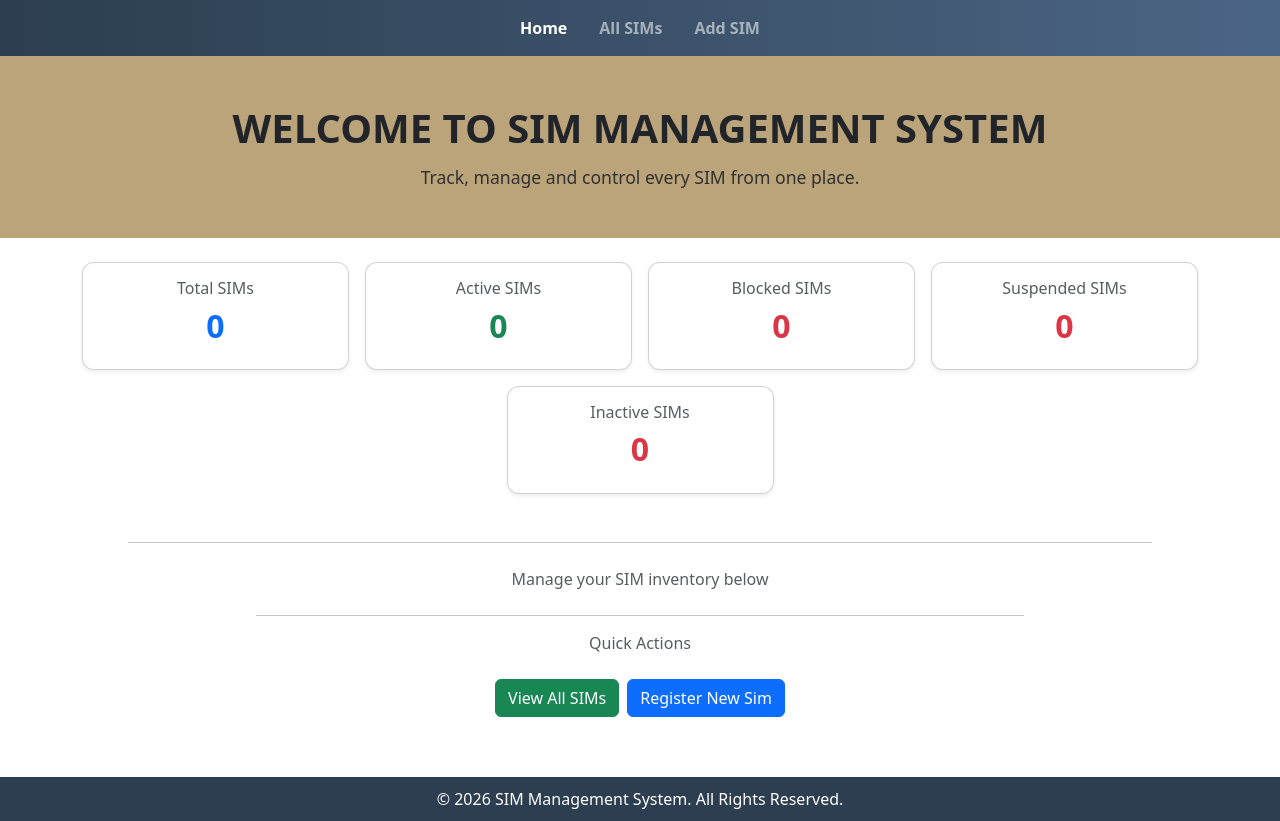
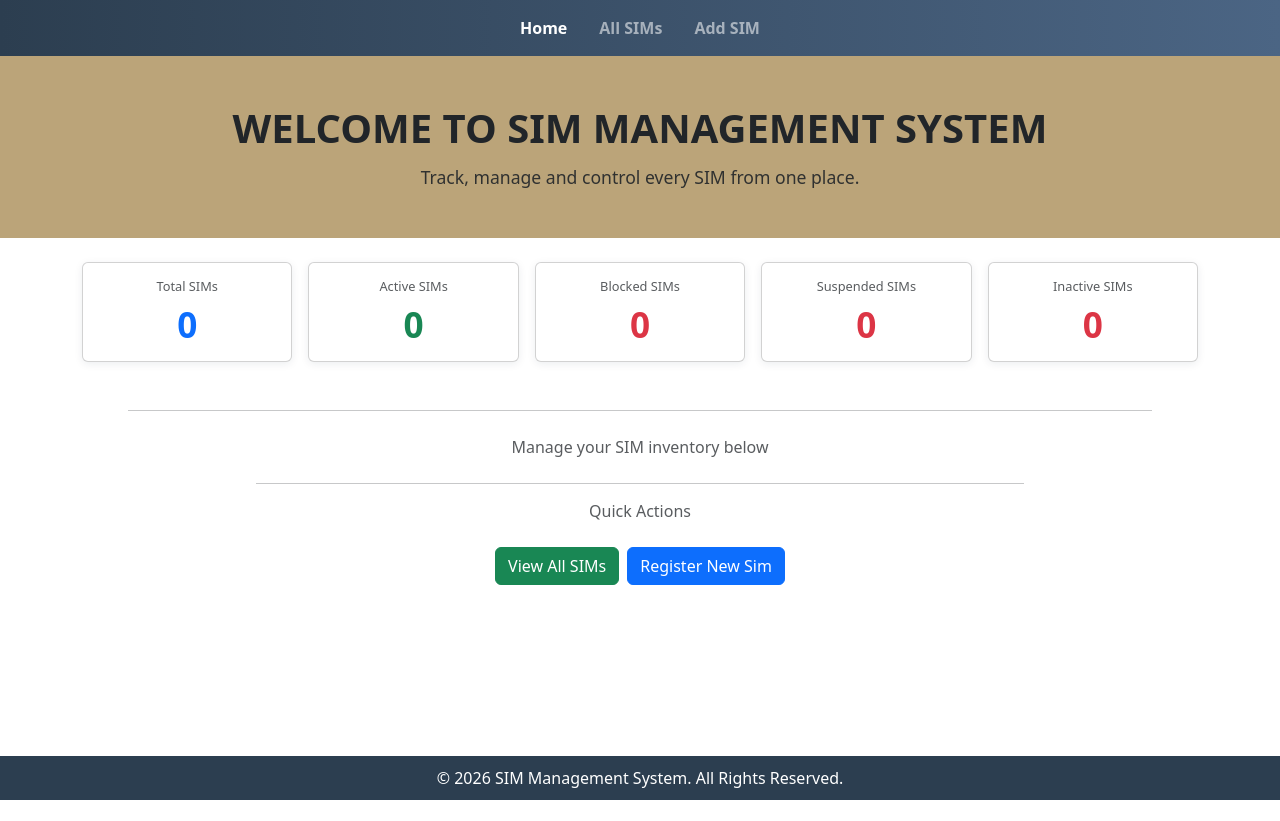
Before and after one commit to Surender-Rathore/sim-management-system-frontend, a React (Vite) app: page / in a window 1280 px wide. After the commit the page ends 800 px from the top, so only its background shows below. Built offline with nearby package versions, Linux system fonts and the light colour scheme; no server answers.

Commit message:
Style stats cards with equal size and cleaner title text

```diff
--- a/src/pages/Home.jsx
+++ b/src/pages/Home.jsx
@@ -35,11 +35,10 @@ const Home = () => {
         </Jumbotron>
 
         <div className="container">
-          <Row className="text-center g-3 justify-content-center mb-5">
-            <Col md={3} sm={6}>
+          <Row className="text-center g-3 justify-content-center mb-5 row-cols-1 row-cols-sm-2 row-cols-md-3 row-cols-lg-5">
+            <Col lg md={4} sm={6} className="d-flex">
               <Card
-                className="shadow-sm border-1"
-                style={{ borderRadius: "12px" }}
+                className="home-stat-card"
               >
                 <CardBody>
                   <h6 className="text-muted mb-2">Total SIMs</h6>
@@ -48,10 +47,9 @@ const Home = () => {
               </Card>
             </Col>
 
-            <Col md={3} sm={6}>
+            <Col lg md={4} sm={6} className="d-flex">
               <Card
-                className="shadow-sm border-1"
-                style={{ borderRadius: "12px" }}
+                className="home-stat-card"
               >
                 <CardBody>
                   <h6 className="text-muted mb-2">Active SIMs</h6>
@@ -60,10 +58,9 @@ const Home = () => {
               </Card>
             </Col>
 
-            <Col md={3} sm={6}>
+            <Col lg md={4} sm={6} className="d-flex">
               <Card
-                className="shadow-sm border-1"
-                style={{ borderRadius: "12px" }}
+                className="home-stat-card"
               >
                 <CardBody>
                   <h6 className="text-muted mb-2">Blocked SIMs</h6>
@@ -71,10 +68,9 @@ const Home = () => {
                 </CardBody>
               </Card>
             </Col>
-            <Col md={3} sm={6}>
+            <Col lg md={4} sm={6} className="d-flex">
               <Card
-                className="shadow-sm border-1"
-                style={{ borderRadius: "12px" }}
+                className="home-stat-card"
               >
                 <CardBody>
                   <h6 className="text-muted mb-2">Suspended SIMs</h6>
@@ -82,10 +78,9 @@ const Home = () => {
                 </CardBody>
               </Card>
             </Col>
-            <Col md={3} sm={6}>
+            <Col lg md={4} sm={6} className="d-flex">
               <Card
-                className="shadow-sm border-1"
-                style={{ borderRadius: "12px" }}
+                className="home-stat-card"
               >
                 <CardBody>
                   <h6 className="text-muted mb-2">Inactive SIMs</h6>
--- a/src/styles/home.css
+++ b/src/styles/home.css
@@ -4,3 +4,28 @@
         margin: 12px 0 0;
         opacity: 0.9;
 }
+
+.home-stat-card {
+        border: 1px solid #e3e8ef;
+        border-radius: 14px;
+        background: #fff;
+        box-shadow: 0 2px 8px rgba(15, 37, 69, 0.08);
+        height: 100%;
+        width: 100%;
+}
+
+.home-stat-card h6 {
+        font-size: 0.8rem;
+        letter-spacing: normal;
+        text-transform: none;
+        font-weight: 500;
+        color: #6B7280;
+        margin-bottom: 8px;
+        white-space: nowrap;
+}
+
+.home-stat-card h2{
+        font-size: 2.2rem;
+        margin: 0;
+        font-weight: 700;
+}
```
